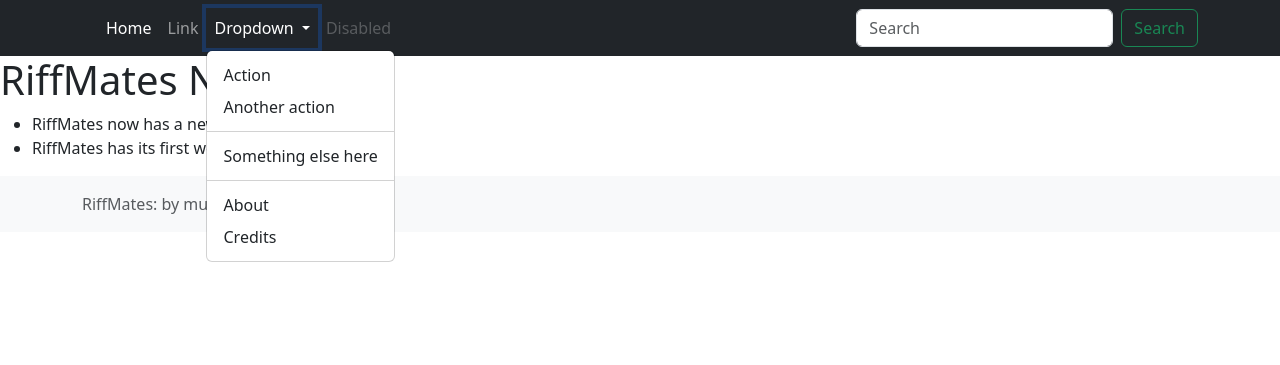
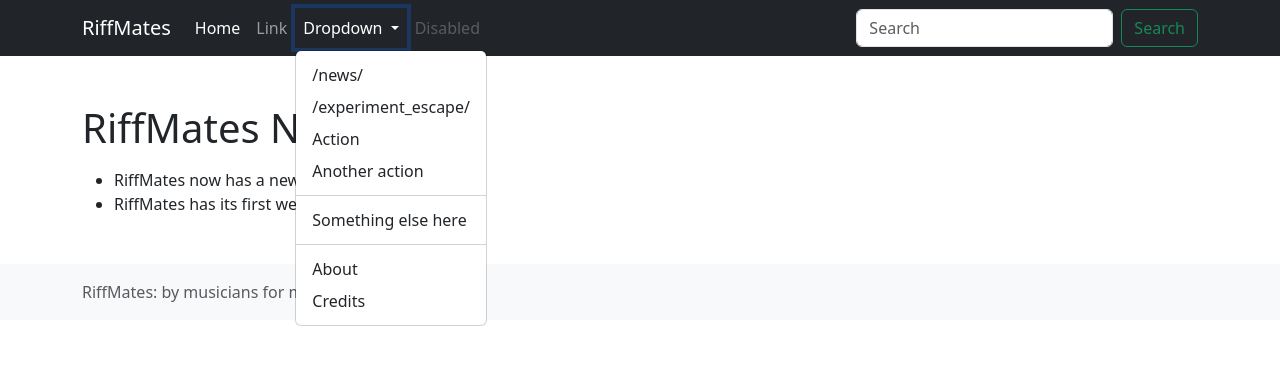
Before and after one commit to liewchooichin/ponderous_grasshopper, a Django app: page /news/ in a window 1280 px wide, after a click on "Dropdown". Shown: the top 365 px of the page. Run offline with Django 5.2, Linux system fonts and the light colour scheme; some libraries are stand-ins or nearby versions.

Commit message:
correction to the base boostrap structure

```diff
--- a/hello/hello/core/views.py
+++ b/hello/hello/core/views.py
@@ -8,4 +8,4 @@
         "title": "Django example",
         "today": str(datetime.today()),
     }
-    return render(request, "index.html", context)
+    return render(request, "hello_index.html", context)
--- a/hello/hello/settings.py
+++ b/hello/hello/settings.py
@@ -162,14 +162,15 @@
 # https://docs.djangoproject.com/en/5.0/howto/static-files/
 
 STATICFILES_DIRS = [
+    BASE_DIR / "static",
     BASE_DIR / "hello" / "static",
 ]
 
 STATIC_URL = "static/"
-STATIC_ROOT = BASE_DIR / "hello" / "staticfiles"
+STATIC_ROOT = BASE_DIR / "staticfiles"
 
 MEDIA_URL = "media/"
-MEDIA_ROOT = BASE_DIR / "hello" / "media"
+MEDIA_ROOT = BASE_DIR / "media"
 
 # Default primary key field type
 # https://docs.djangoproject.com/en/5.0/ref/settings/#default-auto-field
--- a/hello/hello/templates/index.html
+++ b/hello/hello/templates/hello_index.html
@@ -24,7 +24,7 @@
                 GitHub Codespaces <span class="heart">♥️</span> Django
             </p>
             <p class="small">
-                Edit <code>hello/templates/index.html</code> and see changes live!
+                Edit <code>hello/templates/hello_index.html</code> and see changes live!
             </p>
 
             <!--Start added by me-->
--- a/hello/hello/urls.py
+++ b/hello/hello/urls.py
@@ -28,12 +28,13 @@
 
 urlpatterns = [
     # added by the github template
-    path(route="", view=hello_views.index, name="hello_view"),
+    path(route="hello_world/", view=hello_views.index, name="hello_view"),
     # original admin site
-    path('admin/', admin.site.urls),
+    path('admin/', admin.site.urls, name="admin"),
     # added by the github template
     path("__reload__/", include("django_browser_reload.urls")),
     # from tutorial
+    path(route="", view=home_views.index, name="index"),
     path(route="credits/", view=home_views.credits, name="credits"),
     path(route="about/", view=home_views.about, name="about"),
     path(route="version/", view=home_views.version, name="version"),
@@ -41,8 +42,8 @@
     # experiments
     path(route="experiment_escape/", view=home_views.experiment_escape, name="experiment_escape"),
     path(route="starter_bootstrap/", view=home_views.starter_bootstrap, name="starter_bootstrap"),
-    path(route="base_bootstrap/", view=home_views.base_bootstrap,
-         name="base_bootstrap"),
+    #path(route="base_bootstrap/", view=home_views.base_bootstrap,
+         #name="base_bootstrap"),
 ]
 
 if settings.DEBUG:
--- a/hello/home/views.py
+++ b/hello/home/views.py
@@ -6,11 +6,20 @@
 from django.template import Template, Context, Engine
 from django.utils import safestring, html
 
+# global variable for index page
+global index_data
+index_data = {
+    "title": "Home",
+    "brand": "RiffMates",
+    "homepage": "hello_view",
+    "credits": "credits",
+    "about": "about",
+    "urls": ["news", "experiment_escape"],
+}
 
 def credits(request):
     """Return the credits message"""
     content = "Credits: Django in Action"
-
     return HttpResponse(content=content, content_type="text/plain")
 
 
@@ -26,12 +35,15 @@
 
 def news(request):
     """News of the website"""
-    data = {
+    data = index_data
+    data.update({
         'news': [
             'RiffMates now has a news page',
             'RiffMates has its first web page',
         ],
-    }
+        'title': "News",
+    })
+
     return render(request=request,
                   template_name='news2.html',
                   context=data,
@@ -58,9 +70,10 @@
     """Bootstrap starter sample"""
     return render(request=request, template_name="starter_bootstrap.html", context={})
 
-def base_bootstrap(request):
+def index(request):
     """Base html with starter Bootstrap sample"""
-    data = {
+    #global index_data
+    index_data = {
         "title": "Home",
         "brand": "RiffMates",
         "homepage": "hello_view",
@@ -68,4 +81,4 @@
         "about": "about",
         "urls": ["news", "experiment_escape"],
     }
-    return render(request=request, template_name="base_bootstrap.html", context=data)
+    return render(request=request, template_name="base.html", context=index_data)
--- /dev/null
+++ b/hello/static/main.js
@@ -0,0 +1,2 @@
+/* To check if the static javascript is loaded */
+console.log("Hello Bootstrap and Django.");
--- /dev/null
+++ b/hello/static/styles.css
@@ -0,0 +1 @@
+/* Stub for the static file */
--- a/hello/templates/base.html
+++ b/hello/templates/base.html
@@ -1,20 +1,106 @@
-<!--RiffMates/templates/base.html -->
+{% load django_browser_reload %}
+{% load static %}
 
 <!doctype html>
 <html lang="en">
   <head>
     <meta charset="utf-8">
     <meta name="viewport" content="width=device-width, initial-scale=1">
-    <link href="https://cdn.jsdelivr.net/npm/bootstrap@5.3.3/dist/css/bootstrap.min.css" rel="stylesheet" integrity="sha384-QWTKZyjpPEjISv5WaRU9OFeRpok6YctnYmDr5pNlyT2bRjXh0JMhjY6hW+ALEwIH" crossorigin="anonymous">
     <title>
-        {% block title %}RiffMates{% endblock title %}
+        {% block title %}
+            RiffMates{% if title %}&mdash;{{ title }}{% endif %}
+        {% endblock title%}
     </title>
+    <link href="https://cdn.jsdelivr.net/npm/bootstrap@5.3.2/dist/css/bootstrap.min.css" rel="stylesheet" integrity="sha384-T3c6CoIi6uLrA9TneNEoa7RxnatzjcDSCmG1MXxSR1GAsXEV/Dwwykc2MPK8M2HN" crossorigin="anonymous">
+    <link rel="stylesheet" href="{% static 'styles.css' %}">
+    <link rel="icon" href="{% static 'favicon.svg' %}">
   </head>
   <body>
-    {% block content %}
-    {% endblock content %}
+    <!--Add in the django navigation bar-->
+    {% block navbar %}
+    <!--Navigation bar from the sample-->
+    <nav class="navbar navbar-expand-lg navbar-dark bg-dark">
+      <div class="container">
+        <a class="navbar-brand" href={% url "index" %}>{{ brand }}</a>
+        <button class="navbar-toggler" type="button" data-bs-toggle="collapse" data-bs-target="#navbarSupportedContent" aria-controls="navbarSupportedContent" aria-expanded="false" aria-label="Toggle navigation">
+          <span class="navbar-toggler-icon"></span>
+        </button>
+        <div class="collapse navbar-collapse" id="navbarSupportedContent">
+          <ul class="navbar-nav me-auto mb-2 mb-lg-0">
+            <li class="nav-item">
+              <a class="nav-link active" aria-current="page" href={% url "index" %}>
+                Home</a>
+            </li>
+            <li class="nav-item">
+              <a class="nav-link" href="#">Link</a>
+            </li>
+            <li class="nav-item dropdown">
+              <a class="nav-link dropdown-toggle" href="#" id="navbarDropdown" role="button" data-bs-toggle="dropdown" aria-expanded="false">
+                Dropdown
+              </a>
+              <ul class="dropdown-menu" aria-labelledby="navbarDropdown">
+                {% for url_page in urls %}
+                <li><a class="dropdown-item" href={% url url_page %}>
+                    {% url url_page %}</a></li>
+                {% endfor %}
+                <li><a class="dropdown-item" href="#">Action</a></li>
+                <li><a class="dropdown-item" href="#">Another action</a></li>
+                <li><hr class="dropdown-divider"></li>
+                <li><a class="dropdown-item" href="#">Something else here</a></li>
+                <li><hr class="dropdown-divider"></li>
+                <li><a class="dropdown-item" href={% url about %}>About</a></li>
+                <li><a class="dropdown-item" href={% url credits %}>Credits</a></li>
+              </ul>
+            </li>
+            <li class="nav-item">
+              <a class="nav-link disabled">Disabled</a>
+            </li>
+          </ul>
+          <form class="d-flex" role="search">
+            <input class="form-control me-2" type="search" placeholder="Search" aria-label="Search">
+            <button class="btn btn-outline-success" type="submit">Search</button>
+          </form>
+        </div>
+      </div>
+    </nav>
+    <!--End of block navbar-->
+    {% endblock navbar %}
+    <!--End of the navigation bar-->
 
-    <script src="https://cdn.jsdelivr.net/npm/bootstrap@5.3.3/dist/js/bootstrap.bundle.min.js" integrity="sha384-YvpcrYf0tY3lHB60NNkmXc5s9fDVZLESaAA55NDzOxhy9GkcIdslK1eN7N6jIeHz" crossorigin="anonymous"></script>
+    <!--Main content-->
+    <main>
+    <div class="container my-5">
+      {% block content %}
+      <h1>Hello, world!</h1>
+      <div class="col-lg-8 px-0">
+        <p class="fs-5">You've successfully loaded up the Bootstrap starter example. It includes <a href="https://getbootstrap.com/">Bootstrap 5</a> via the <a href="https://www.jsdelivr.com/package/npm/bootstrap">jsDelivr CDN</a> and includes an additional CSS and JS file for your own code.</p>
+        <p>Feel free to download or copy-and-paste any parts of this example.</p>
+
+        <hr class="col-1 my-4">
+
+        <a href="https://getbootstrap.com" class="btn btn-primary">Read the Bootstrap docs</a>
+        <a href="https://github.com/twbs/examples" class="btn btn-secondary">View on GitHub</a>
+      </div> <!--End div for col-lg-8 px-0-->
+      {% endblock content %}
+    </div> <!--end div for container my-5-->
+    <!--End of block content-->
+
+    </main>
+    <!--End of main content-->
+
+    <!--Footer-->
+    <footer class="footer mt-auto py-3 bg-light">
+        <div class="container">
+          {% block footer %}
+            <span class="text-muted">RiffMates: by musicians for musicians</span>
+          {% endblock footer %}
+        </div>
+    </footer>
+
+    <!--End of footer-->
+
+    <script src="https://cdn.jsdelivr.net/npm/bootstrap@5.3.2/dist/js/bootstrap.bundle.min.js" integrity="sha384-C6RzsynM9kWDrMNeT87bh95OGNyZPhcTNXj1NW7RuBCsyN/o0jlpcV8Qyq46cDfL" crossorigin="anonymous"></script>
+    <script src="{% static 'main.js' %}"></script>
 
 
   </body>
--- a/hello/templates/base_bootstrap.html
+++ /dev/null
@@ -1,102 +0,0 @@
-<!doctype html>
-<html lang="en">
-  <head>
-    <meta charset="utf-8">
-    <meta name="viewport" content="width=device-width, initial-scale=1">
-    <title>
-        {% block title %}
-            RiffMates
-            {% if title %}&mdash;{{ title }}{% endif %}
-        {% endblock title%}
-    </title>
-    <link href="https://cdn.jsdelivr.net/npm/bootstrap@5.3.2/dist/css/bootstrap.min.css" rel="stylesheet" integrity="sha384-T3c6CoIi6uLrA9TneNEoa7RxnatzjcDSCmG1MXxSR1GAsXEV/Dwwykc2MPK8M2HN" crossorigin="anonymous">
-    <link rel="stylesheet" href="styles.css">
-  </head>
-  <body>
-    <!--Add in the django navigation bar-->
-    {% block navbar %}
-    <!--Navigation bar from the sample-->
-    <nav class="navbar navbar-expand-lg navbar-dark bg-dark">
-      <div class="container">
-        <a class="navbar-brand" href="#">{{ brand }}</a>
-        <button class="navbar-toggler" type="button" data-bs-toggle="collapse" data-bs-target="#navbarSupportedContent" aria-controls="navbarSupportedContent" aria-expanded="false" aria-label="Toggle navigation">
-          <span class="navbar-toggler-icon"></span>
-        </button>
-        <div class="collapse navbar-collapse" id="navbarSupportedContent">
-          <ul class="navbar-nav me-auto mb-2 mb-lg-0">
-            <li class="nav-item">
-              <a class="nav-link active" aria-current="page" href={% url homepage %}>
-                Home</a>
-            </li>
-            <li class="nav-item">
-              <a class="nav-link" href="#">Link</a>
-            </li>
-            <li class="nav-item dropdown">
-              <a class="nav-link dropdown-toggle" href="#" id="navbarDropdown" role="button" data-bs-toggle="dropdown" aria-expanded="false">
-                Dropdown
-              </a>
-              <ul class="dropdown-menu" aria-labelledby="navbarDropdown">
-                {% for url_page in urls %}
-                <li><a class="dropdown-item" href={% url url_page %}>
-                    {% url url_page %}</a></li>
-                {% endfor %}
-                <li><a class="dropdown-item" href="#">Action</a></li>
-                <li><a class="dropdown-item" href="#">Another action</a></li>
-                <li><hr class="dropdown-divider"></li>
-                <li><a class="dropdown-item" href="#">Something else here</a></li>
-                <li><hr class="dropdown-divider"></li>
-                <li><a class="dropdown-item" href={% url about %}>About</a></li>
-                <li><a class="dropdown-item" href={% url credits %}>Credits</a></li>
-              </ul>
-            </li>
-            <li class="nav-item">
-              <a class="nav-link disabled">Disabled</a>
-            </li>
-          </ul>
-          <form class="d-flex" role="search">
-            <input class="form-control me-2" type="search" placeholder="Search" aria-label="Search">
-            <button class="btn btn-outline-success" type="submit">Search</button>
-          </form>
-        </div>
-      </div>
-    </nav>
-    <!--End of block navbar-->
-    {% endblock navbar %}
-    <!--End of the navigation bar-->
-
-    <!--Main content-->
-    <main>
-    {% block content %}
-    <div class="container my-5">
-      <h1>Hello, world!</h1>
-      <div class="col-lg-8 px-0">
-        <p class="fs-5">You've successfully loaded up the Bootstrap starter example. It includes <a href="https://getbootstrap.com/">Bootstrap 5</a> via the <a href="https://www.jsdelivr.com/package/npm/bootstrap">jsDelivr CDN</a> and includes an additional CSS and JS file for your own code.</p>
-        <p>Feel free to download or copy-and-paste any parts of this example.</p>
-
-        <hr class="col-1 my-4">
-
-        <a href="https://getbootstrap.com" class="btn btn-primary">Read the Bootstrap docs</a>
-        <a href="https://github.com/twbs/examples" class="btn btn-secondary">View on GitHub</a>
-      </div>
-    </div>
-    <!--End of block content-->
-    {% endblock content %}
-    </main>
-    <!--End of main content-->
-
-    <!--Footer-->
-    {% block footer %}
-    <footer class="footer mt-auto py-3 bg-light">
-        <div class="container">
-        <span class="text-muted">RiffMates: by musicians for musicians</span>
-        </div>
-    </footer>
-    {% endblock footer %}
-    <!--End of footer-->
-
-    <script src="https://cdn.jsdelivr.net/npm/bootstrap@5.3.2/dist/js/bootstrap.bundle.min.js" integrity="sha384-C6RzsynM9kWDrMNeT87bh95OGNyZPhcTNXj1NW7RuBCsyN/o0jlpcV8Qyq46cDfL" crossorigin="anonymous"></script>
-    <script src="main.js"></script>
-
-
-  </body>
-</html>
--- a/hello/templates/experiment.html
+++ b/hello/templates/experiment.html
@@ -31,7 +31,7 @@
         {{ "{%" | safe }} include {{ "%}" | safe }}
     </h2>
     <p>
-        {% include "news2.html" %}
+        {# include "news2.html" #}
     </p>
 
     <h2>Passing tags value with {{ "{%" | safe }} include {{ "%}" | safe }}</h2>
--- a/hello/templates/news2.html
+++ b/hello/templates/news2.html
@@ -1,18 +1,15 @@
 <!-- RiffMates/templates/news2.html -->
-{% extends "base_bootstrap.html" %}
-
-{% block title %}
-    {# block.super uses the title of the parent block. #}
-    {{block.super}}: News
-{% endblock %}
+{% extends "base.html" %}
 
 {% block content %}
-    <h1>RiffMates News (2)</h1>
+    <h1>RiffMates News</h1>
 
+    <p>
     <ul>
-    {% for item in news %}
-    <li>{{ item }}</li>
-    {% endfor %}
+        {% for item in news %}
+            <li>{{ item }}</li>
+        {% endfor %}
     </ul>
+    </p>
 
 {% endblock content %}
```
Also changed, not shown: hello/templates/not_used_base_plain.html (added, +21 -0 lines), hello/static/favicon.svg (added), hello/templates/not_used_news.html (renamed from hello/templates/news.html).
